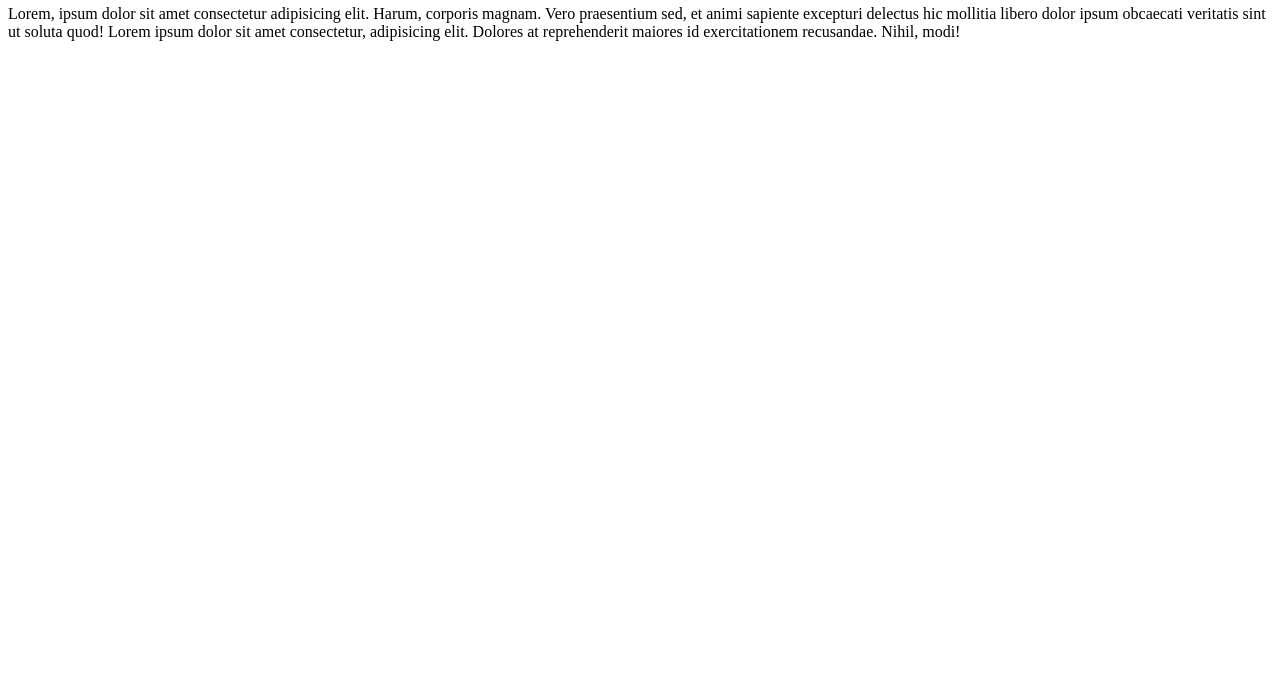
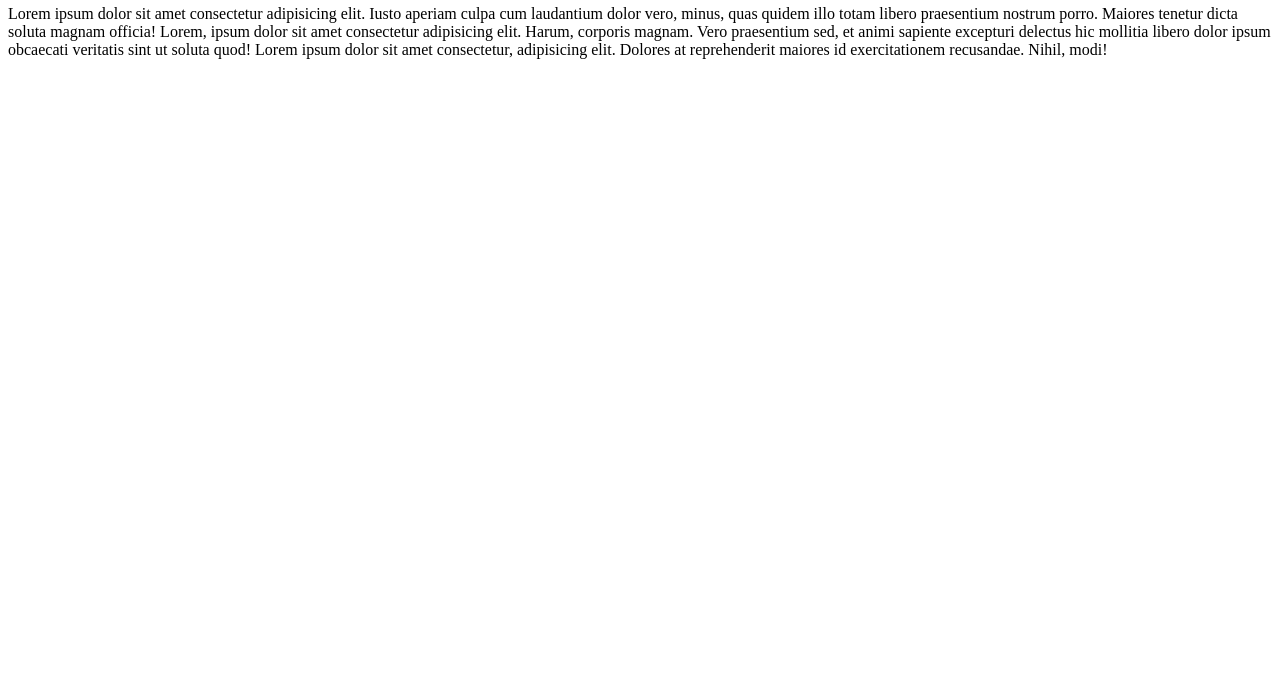
Before and after one commit to v1olodymyr/Git-test, a plain HTML site: page index.html in a window 1280 px wide. Shown: the part 122-800 px from the top of the page. Drawn offline with Linux system fonts and the light colour scheme.

Commit message:
повідомлення коміту

```diff
--- a/index.html
+++ b/index.html
@@ -14,7 +14,7 @@
 	<h2>GIT test</h2>
 
 
-	<p> Lorem, ipsum dolor sit amet consectetur adipisicing elit. Harum, corporis magnam. Vero praesentium sed, et animi
+	<p> Lorem ipsum dolor sit amet consectetur adipisicing elit. Iusto aperiam culpa cum laudantium dolor vero, minus, quas quidem illo totam libero praesentium nostrum porro. Maiores tenetur dicta soluta magnam officia! Lorem, ipsum dolor sit amet consectetur adipisicing elit. Harum, corporis magnam. Vero praesentium sed, et animi
 		sapiente excepturi delectus hic mollitia libero dolor ipsum obcaecati veritatis sint ut soluta quod! Lorem ipsum
 		dolor sit amet consectetur, adipisicing elit. Dolores at reprehenderit maiores id exercitationem recusandae. Nihil,
 		modi! </p>
```
